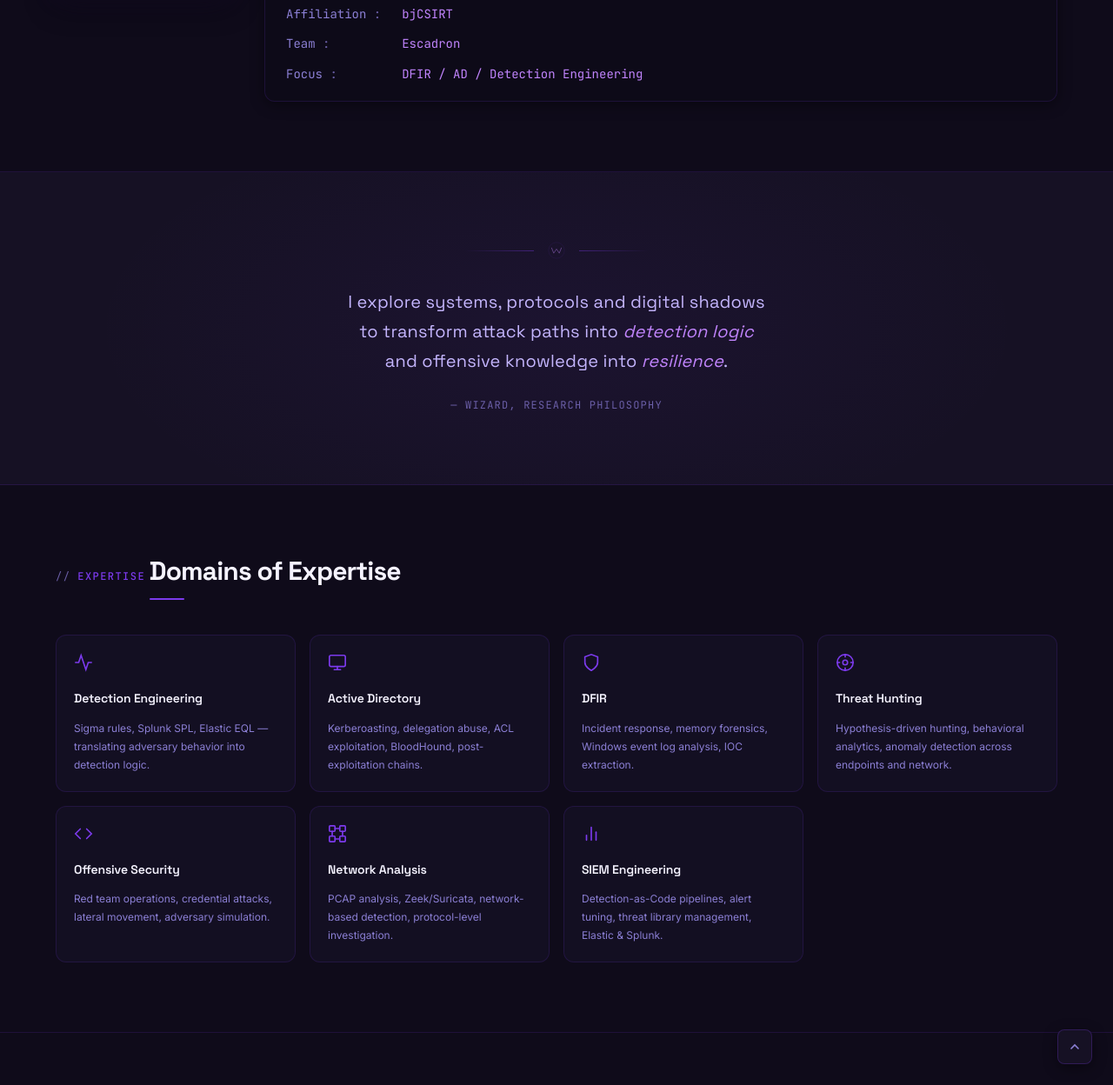
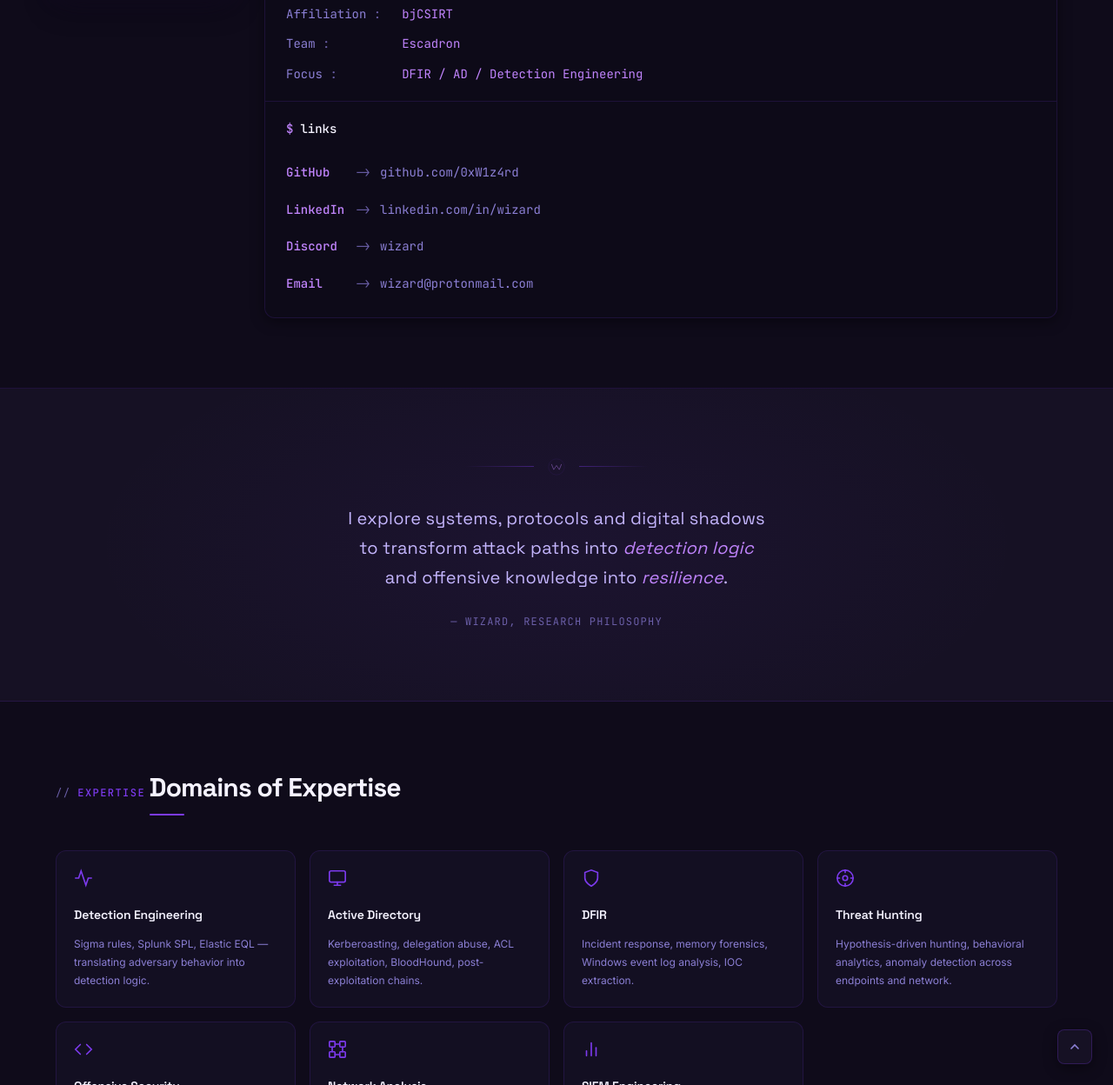
Before and after one commit to 0xW1z4rd/0xW1z4rd.github.io, a Jekyll site: the page built from about.md, in a window 1280 px wide and 1400 px high, scrolled down 640 px, cut to the strip 152-1400 px from the top of the window. Shown: the whole strip at 87% size. Built offline with Jekyll 4.4.1, drawn with Linux system fonts in a browser that asks for light colours; some of the changed text lies outside the part shown.

Commit message:
feat(about): Hall of Triumphs, CTF Architect, contacts in profile
- Rename Campaigns → Hall of Triumphs with premium achievement cards
  (triumph-card grid, rank icon, gold/active badges, hover glow)
- Rename Operations → CTF Architect
- Merge $links block into profile terminal card (after $whoami)
- Remove standalone Contact section — profile card is now identity hub
- Responsive: triumph badges hidden on mobile, terminal links adjusted

Co-Authored-By: Claude Sonnet 4.6 <noreply@anthropic.com>

```diff
--- a/_layouts/about.html
+++ b/_layouts/about.html
@@ -88,7 +88,7 @@ layout: default
         {% endif %}
       </div>
 
-      <!-- Terminal card -->
+      <!-- Terminal card — identity hub -->
       <div class="profile-terminal">
         <div class="terminal-titlebar">
           <span class="terminal-dot red"></span>
@@ -97,6 +97,8 @@ layout: default
           <span class="terminal-title">wizard@kali — ~/about</span>
         </div>
         <div class="terminal-body">
+
+          <!-- $ whoami -->
           <div class="terminal-prompt">
             <span class="terminal-ps">$</span>
             <span class="terminal-cmd">whoami</span>
@@ -116,6 +118,37 @@ layout: default
             <span class="terminal-key">Focus</span>
             <span class="terminal-val">DFIR / AD / Detection Engineering</span>
           </div>
+
+          <div class="terminal-divider"></div>
+
+          <!-- $ links -->
+          <div class="terminal-prompt">
+            <span class="terminal-ps">$</span>
+            <span class="terminal-cmd">links</span>
+          </div>
+          <div class="terminal-links">
+            <a href="https://github.com/0xW1z4rd" class="terminal-link-row" target="_blank" rel="noopener">
+              <span class="tl-key">GitHub</span>
+              <span class="tl-arrow">-&gt;</span>
+              <span class="tl-val">github.com/0xW1z4rd</span>
+            </a>
+            <a href="https://linkedin.com/in/wizard" class="terminal-link-row" target="_blank" rel="noopener">
+              <span class="tl-key">LinkedIn</span>
+              <span class="tl-arrow">-&gt;</span>
+              <span class="tl-val">linkedin.com/in/wizard</span>
+            </a>
+            <a href="#" class="terminal-link-row">
+              <span class="tl-key">Discord</span>
+              <span class="tl-arrow">-&gt;</span>
+              <span class="tl-val">wizard</span>
+            </a>
+            <a href="mailto:wizard@protonmail.com" class="terminal-link-row">
+              <span class="tl-key">Email</span>
+              <span class="tl-arrow">-&gt;</span>
+              <span class="tl-val">wizard@protonmail.com</span>
+            </a>
+          </div>
+
         </div>
       </div>
 
@@ -266,33 +299,70 @@ layout: default
 
     </div>
 
-    <!-- CTF Campaigns -->
-    <h3 class="about-subsection-title">Campaigns</h3>
-    <div class="campaigns-list">
-      <div class="campaign-item">
-        <span class="campaign-name">HackTheBox — Pro Labs Offshore</span>
-        <span class="campaign-platform">HackTheBox</span>
-        <span class="campaign-rank">Completed</span>
+    <!-- Hall of Triumphs -->
+    <h3 class="about-subsection-title">Hall of Triumphs</h3>
+    <div class="triumphs-grid">
+
+      <div class="triumph-card">
+        <div class="triumph-rank">
+          <svg width="16" height="16" viewBox="0 0 24 24" fill="none" stroke="currentColor" stroke-width="1.8" stroke-linecap="round">
+            <polygon points="12 2 15.09 8.26 22 9.27 17 14.14 18.18 21.02 12 17.77 5.82 21.02 7 14.14 2 9.27 8.91 8.26 12 2"/>
+          </svg>
+        </div>
+        <div class="triumph-body">
+          <div class="triumph-name">Pro Labs Offshore</div>
+          <div class="triumph-meta">
+            <span class="triumph-platform">HackTheBox</span>
+            <span class="triumph-sep">&middot;</span>
+            <span>Active Directory · Multi-forest</span>
+          </div>
+        </div>
+        <div class="triumph-badge">Completed</div>
       </div>
-      <div class="campaign-item">
-        <span class="campaign-name">HackTheBox — Various Active Machines</span>
-        <span class="campaign-platform">HackTheBox</span>
-        <span class="campaign-rank">Active</span>
+
+      <div class="triumph-card">
+        <div class="triumph-rank">
+          <svg width="16" height="16" viewBox="0 0 24 24" fill="none" stroke="currentColor" stroke-width="1.8" stroke-linecap="round">
+            <polygon points="12 2 15.09 8.26 22 9.27 17 14.14 18.18 21.02 12 17.77 5.82 21.02 7 14.14 2 9.27 8.91 8.26 12 2"/>
+          </svg>
+        </div>
+        <div class="triumph-body">
+          <div class="triumph-name">TryHackMe — Global Ranking</div>
+          <div class="triumph-meta">
+            <span class="triumph-platform">TryHackMe</span>
+            <span class="triumph-sep">&middot;</span>
+            <span>Offensive &amp; Defensive paths</span>
+          </div>
+        </div>
+        <div class="triumph-badge triumph-badge--gold">Top 5%</div>
       </div>
-      <div class="campaign-item">
-        <span class="campaign-name">TryHackMe — Top % Ranking</span>
-        <span class="campaign-platform">TryHackMe</span>
-        <span class="campaign-rank">Top 5%</span>
+
+      <div class="triumph-card">
+        <div class="triumph-rank">
+          <svg width="16" height="16" viewBox="0 0 24 24" fill="none" stroke="currentColor" stroke-width="1.8" stroke-linecap="round">
+            <polygon points="12 2 15.09 8.26 22 9.27 17 14.14 18.18 21.02 12 17.77 5.82 21.02 7 14.14 2 9.27 8.91 8.26 12 2"/>
+          </svg>
+        </div>
+        <div class="triumph-body">
+          <div class="triumph-name">HackTheBox — Active Machines</div>
+          <div class="triumph-meta">
+            <span class="triumph-platform">HackTheBox</span>
+            <span class="triumph-sep">&middot;</span>
+            <span>Windows · Linux · AD chains</span>
+          </div>
+        </div>
+        <div class="triumph-badge triumph-badge--active">Active</div>
       </div>
+
     </div>
 
-    <!-- Operations -->
-    <h3 class="about-subsection-title">Operations</h3>
+    <!-- CTF Architect -->
+    <h3 class="about-subsection-title">CTF Architect</h3>
     <div class="operations-list">
       <div class="operation-item">
         <div>
-          <div class="operation-name">Hackerlab — Challenge Architect</div>
-          <div class="operation-desc">Designed and deployed offensive security challenges for national training events</div>
+          <div class="operation-name">Hackerlab — Challenge Design</div>
+          <div class="operation-desc">Designed and deployed offensive security challenges for national training events &amp; competitions</div>
         </div>
         <span class="operation-year">2025</span>
       </div>
@@ -369,52 +439,3 @@ layout: default
 
   </div>
 </section>
-
-
-<!-- ══════════════════════════════════════════════════════════
-     CONTACT
-     ══════════════════════════════════════════════════════════ -->
-<section class="about-section" style="border-bottom:none">
-  <div class="container">
-    <p class="about-section-label">Contact</p>
-    <h2 class="about-section-title">Get in Touch</h2>
-
-    <div class="contact-terminal">
-      <div class="contact-terminal-header">
-        <span class="terminal-dot red"></span>
-        <span class="terminal-dot yellow"></span>
-        <span class="terminal-dot green"></span>
-        <span class="contact-terminal-title">wizard@kali — ~/links</span>
-      </div>
-      <div class="contact-terminal-body">
-        <div class="contact-prompt">
-          <span class="terminal-ps">$</span>
-          <span class="terminal-cmd">links</span>
-        </div>
-        <div class="contact-links">
-          <a href="https://github.com/0xW1z4rd" class="contact-link" target="_blank" rel="noopener">
-            <span class="contact-link-key">GitHub</span>
-            <span class="contact-link-arrow">-&gt;</span>
-            <span class="contact-link-val">github.com/0xW1z4rd</span>
-          </a>
-          <a href="https://linkedin.com/in/wizard" class="contact-link" target="_blank" rel="noopener">
-            <span class="contact-link-key">LinkedIn</span>
-            <span class="contact-link-arrow">-&gt;</span>
-            <span class="contact-link-val">linkedin.com/in/wizard</span>
-          </a>
-          <a href="#" class="contact-link">
-            <span class="contact-link-key">Discord</span>
-            <span class="contact-link-arrow">-&gt;</span>
-            <span class="contact-link-val">wizard</span>
-          </a>
-          <a href="mailto:wizard@protonmail.com" class="contact-link">
-            <span class="contact-link-key">Email</span>
-            <span class="contact-link-arrow">-&gt;</span>
-            <span class="contact-link-val">wizard@protonmail.com</span>
-          </a>
-        </div>
-      </div>
-    </div>
-
-  </div>
-</section>
--- a/_sass/_about.scss
+++ b/_sass/_about.scss
@@ -730,6 +730,207 @@
   line-height: $lh-relaxed;
 }
 
+// ── Terminal divider + inline links ($links inside profile card) ──────────────
+.terminal-divider {
+  height: 1px;
+  background: $border-subtle;
+  margin: $sp-5 (-$sp-6);
+}
+
+.terminal-links {
+  display: flex;
+  flex-direction: column;
+  gap: $sp-1;
+  margin: 0 (-$sp-2);
+}
+
+.terminal-link-row {
+  display: grid;
+  grid-template-columns: 72px 20px 1fr;
+  align-items: center;
+  gap: $sp-2;
+  padding: $sp-2 $sp-2;
+  border-radius: $r-base;
+  text-decoration: none;
+  transition: background $t-fast;
+
+  &:hover {
+    background: rgba(124, 58, 237, 0.07);
+
+    .tl-key   { color: $purple-accent; }
+    .tl-arrow { color: $purple-primary; }
+    .tl-val   { color: $text-primary; }
+  }
+}
+
+.tl-key {
+  font-family: $font-mono;
+  font-size: $fs-sm;
+  font-weight: $fw-medium;
+  color: $purple-300;
+  transition: color $t-fast;
+}
+
+.tl-arrow {
+  font-family: $font-mono;
+  font-size: $fs-sm;
+  color: $text-dim;
+  transition: color $t-fast;
+}
+
+.tl-val {
+  font-family: $font-mono;
+  font-size: $fs-sm;
+  color: $text-muted;
+  transition: color $t-fast;
+  white-space: nowrap;
+  overflow: hidden;
+  text-overflow: ellipsis;
+}
+
+// ── Hall of Triumphs ──────────────────────────────────────────────────────────
+.triumphs-grid {
+  display: flex;
+  flex-direction: column;
+  gap: $sp-3;
+}
+
+.triumph-card {
+  display: grid;
+  grid-template-columns: 44px 1fr auto;
+  align-items: center;
+  gap: $sp-5;
+  padding: $sp-5 $sp-6;
+  background: $bg-card-solid;
+  border: 1px solid $border-subtle;
+  border-radius: $r-md;
+  position: relative;
+  overflow: hidden;
+  transition: border-color $t-base, transform $t-spring, box-shadow $t-base;
+
+  &::before {
+    content: '';
+    position: absolute;
+    left: 0;
+    top: 0;
+    bottom: 0;
+    width: 2px;
+    background: linear-gradient($purple-primary, $purple-accent);
+    transform: scaleY(0);
+    transform-origin: top;
+    transition: transform $t-base;
+  }
+
+  &::after {
+    content: '';
+    position: absolute;
+    inset: 0;
+    background: linear-gradient(135deg, rgba(124, 58, 237, 0.04) 0%, transparent 60%);
+    opacity: 0;
+    transition: opacity $t-base;
+    pointer-events: none;
+  }
+
+  &:hover {
+    border-color: $border-hover;
+    transform: translateY(-2px);
+    box-shadow: $glow-base;
+
+    &::before { transform: scaleY(1); }
+    &::after  { opacity: 1; }
+
+    .triumph-rank { color: $purple-accent; border-color: $border-hover; background: rgba(124, 58, 237, 0.12); }
+  }
+}
+
+.triumph-rank {
+  width: 44px;
+  height: 44px;
+  background: rgba(124, 58, 237, 0.07);
+  border: 1px solid $border-subtle;
+  border-radius: $r-base;
+  display: flex;
+  align-items: center;
+  justify-content: center;
+  color: $purple-primary;
+  flex-shrink: 0;
+  transition: color $t-base, background $t-base, border-color $t-base;
+}
+
+.triumph-body {
+  min-width: 0;
+}
+
+.triumph-name {
+  font-size: $fs-base;
+  font-weight: $fw-semibold;
+  color: $text-primary;
+  margin-bottom: $sp-1;
+  letter-spacing: -0.01em;
+  white-space: nowrap;
+  overflow: hidden;
+  text-overflow: ellipsis;
+}
+
+.triumph-meta {
+  display: flex;
+  align-items: center;
+  gap: $sp-2;
+  font-family: $font-mono;
+  font-size: $fs-xs;
+  color: $text-muted;
+  flex-wrap: wrap;
+}
+
+.triumph-platform {
+  color: $text-secondary;
+  font-weight: $fw-medium;
+}
+
+.triumph-sep {
+  color: $text-dim;
+  opacity: 0.5;
+}
+
+.triumph-badge {
+  flex-shrink: 0;
+  padding: $sp-1 $sp-3;
+  background: rgba(124, 58, 237, 0.1);
+  border: 1px solid $border-default;
+  border-radius: $r-full;
+  font-family: $font-mono;
+  font-size: $fs-xs;
+  font-weight: $fw-bold;
+  color: $purple-accent;
+  letter-spacing: 0.06em;
+  text-transform: uppercase;
+  white-space: nowrap;
+}
+
+.triumph-badge--gold {
+  background: rgba(245, 158, 11, 0.1);
+  border-color: rgba(245, 158, 11, 0.3);
+  color: #fcd34d;
+}
+
+.triumph-badge--active {
+  background: rgba(16, 185, 129, 0.1);
+  border-color: rgba(16, 185, 129, 0.3);
+  color: $color-success;
+
+  &::before {
+    content: '';
+    display: inline-block;
+    width: 5px;
+    height: 5px;
+    background: $color-success;
+    border-radius: 50%;
+    margin-right: $sp-2;
+    vertical-align: middle;
+    animation: pulse 2s ease-in-out infinite;
+  }
+}
+
 // ── Knowledge Transmissions (timeline) ────────────────────────────────────────
 .knowledge-timeline {
   position: relative;
@@ -1026,21 +1227,21 @@
     grid-template-columns: 1fr;
   }
 
-  .campaign-item {
-    grid-template-columns: 1fr;
-    gap: $sp-1;
-  }
-
-  .campaign-rank {
-    text-align: left;
+  .triumph-card {
+    grid-template-columns: 38px 1fr;
+    .triumph-badge { display: none; }
   }
 
   .about-section {
     padding: $sp-12 0;
   }
 
-  .contact-link {
-    grid-template-columns: 70px 18px 1fr;
+  .terminal-link-row {
+    grid-template-columns: 64px 16px 1fr;
+  }
+
+  .tl-val {
+    font-size: $fs-xs;
   }
 }
 
```
